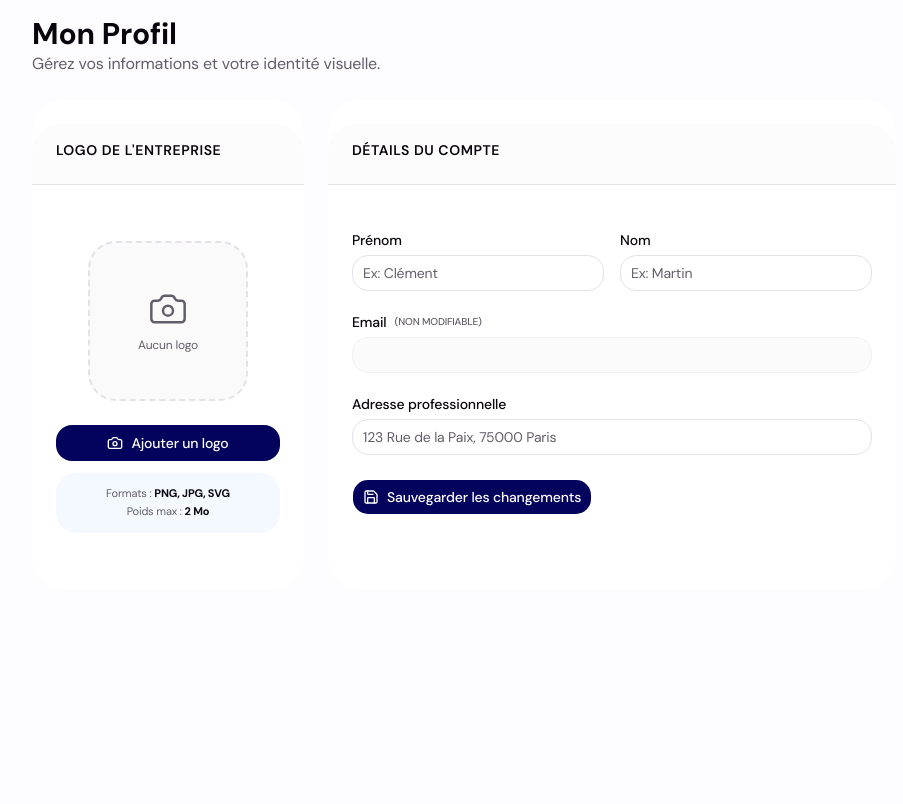
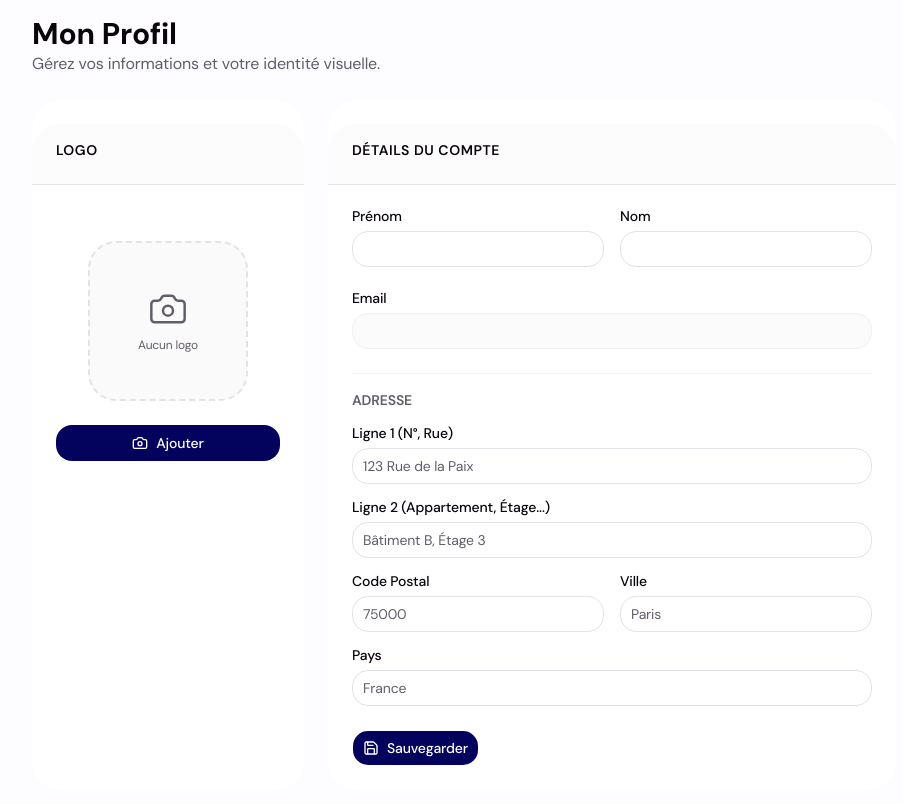
Before and after one commit to freelanceFlow/front, a Next.js app: page /profile in a window 1280 px wide. Shown: the whole page, without its empty margins (176-1079 px from the left). Built offline with nearby package versions, Linux system fonts and the light colour scheme; no server answers.

Commit message:
feat: update profile with full address fields and base64 logo #40

```diff
--- a/src/app/layout.tsx
+++ b/src/app/layout.tsx
@@ -5,6 +5,7 @@ import { cn } from '@/lib/utils';
 import { Sidebar } from '@/components/shared/sidebar';
 import { DM_Sans, JetBrains_Mono } from 'next/font/google';
 import { useEffect, useState } from 'react';
+import { Toaster } from 'sonner';
 
 const fontSans = DM_Sans({
   subsets: ['latin'],
@@ -78,6 +79,8 @@ export default function RootLayout({
         >
           <div className="mx-auto max-w-7xl">{children}</div>
         </main>
+
+        <Toaster position="top-right" richColors />
       </body>
     </html>
   );
--- a/src/app/profile/page.tsx
+++ b/src/app/profile/page.tsx
@@ -8,34 +8,45 @@ import { Card, CardHeader, CardTitle, CardContent } from '@/components/ui/card';
 import { Button } from '@/components/ui/button';
 import { Input } from '@/components/ui/input';
 import { Label } from '@/components/ui/label';
+import { toast } from 'sonner';
 import { Skeleton } from '@/components/ui/skeleton';
 import { Camera, Save, Loader2 } from 'lucide-react';
 
-const MAX_FILE_SIZE = 2 * 1024 * 1024; // 2MB
+const MAX_FILE_SIZE = 2 * 1024 * 1024;
 const ALLOWED_TYPES = ['image/jpeg', 'image/png', 'image/svg+xml'];
 
 export default function ProfilePage() {
   const { user, isLoading: authLoading, refreshUser } = useAuth();
   const [isUpdating, setIsUpdating] = useState(false);
   const [logoLoading, setLogoLoading] = useState(false);
+
+  // Étape 1 : On met à jour la structure du formulaire
   const [formData, setFormData] = useState({
     first_name: '',
     last_name: '',
     email: '',
-    adress: '',
+    address_line1: '',
+    address_line2: '',
+    zip_code: '',
+    city: '',
+    country: '',
   });
 
+  // Étape 2 : On mappe les nouveaux champs depuis l'objet user
   useEffect(() => {
-    if (user && !authLoading) {
-      setFormData((prev) => ({
-        ...prev,
+    if (user) {
+      setFormData({
         first_name: user.first_name || '',
         last_name: user.last_name || '',
         email: user.email || '',
-        adress: user.adress || '',
-      }));
+        address_line1: user.address_line1 || '',
+        address_line2: user.address_line2 || '',
+        zip_code: user.zip_code || '',
+        city: user.city || '',
+        country: user.country || '',
+      });
     }
-  }, [user, authLoading]);
+  }, [user]); // On simplifie la dépendance
 
   const handleUpdateProfile = async (e: React.FormEvent) => {
     e.preventDefault();
@@ -44,9 +55,16 @@ export default function ProfilePage() {
       const { data } = await authService.updateMe(formData);
       storageService.setUser(data);
       refreshUser();
-      alert('Profil mis à jour !');
-    } catch {
-      alert('Erreur lors de la mise à jour');
+      toast.success('Profil mis à jour !');
+    } catch (error: unknown) {
+      // On vérifie si l'erreur vient d'Axios pour extraire le message sans utiliser "any"
+      const errorMessage =
+        error && typeof error === 'object' && 'response' in error
+          ? (error as { response: { data: { message: string } } }).response
+              ?.data?.message
+          : 'Erreur lors de la mise à jour';
+
+      toast.error(errorMessage);
     } finally {
       setIsUpdating(false);
     }
@@ -56,85 +74,32 @@ export default function ProfilePage() {
     const file = e.target.files?.[0];
     if (!file) return;
 
-    // 1. Validation du Format
     if (!ALLOWED_TYPES.includes(file.type)) {
-      alert('Format non supporté. Utilisez JPG, PNG ou SVG.');
+      toast.error('Format non supporté. Utilisez JPG, PNG ou SVG.');
       return;
     }
 
-    // 2. Validation de la Taille
     if (file.size > MAX_FILE_SIZE) {
-      alert('Le fichier est trop lourd. Maximum 2MB autorisé.');
+      toast.error('Le fichier est trop lourd. Maximum 2MB autorisé.');
       return;
     }
 
     setLogoLoading(true);
     try {
       const { data } = await authService.uploadLogo(file);
-
-      // On met à jour l'utilisateur dans le stockage local pour refléter le changement
       if (user) {
-        storageService.setUser({ ...user, logo_url: data.logo_url });
+        storageService.setUser({ ...user, logo_data: data.logo_data });
       }
-
-      alert('Logo mis à jour avec succès !');
+      toast.success('Logo mis à jour avec succès !');
       window.location.reload();
     } catch {
-      alert("Erreur lors de l'upload du logo sur le serveur.");
+      toast.error("Erreur lors de l'upload du logo sur le serveur.");
     } finally {
       setLogoLoading(false);
     }
   };
 
-  if (authLoading) {
-    return (
-      <div className="mx-auto max-w-4xl space-y-6 p-4">
-        <div className="space-y-2">
-          <Skeleton className="h-10 w-48" />
-          <Skeleton className="h-4 w-64" />
-        </div>
-
-        <div className="grid grid-cols-1 gap-6 md:grid-cols-3">
-          <Card className="md:col-span-1">
-            <CardHeader>
-              <Skeleton className="h-4 w-24" />
-            </CardHeader>
-            <CardContent className="flex flex-col items-center gap-6 py-8">
-              <Skeleton className="h-40 w-40 rounded-xl" />
-              <Skeleton className="h-10 w-full" />
-            </CardContent>
-          </Card>
-
-          <Card className="md:col-span-2">
-            <CardHeader>
-              <Skeleton className="h-4 w-32" />
-            </CardHeader>
-            <CardContent className="space-y-6 py-6">
-              <div className="grid grid-cols-2 gap-4">
-                <div className="space-y-2">
-                  <Skeleton className="h-4 w-16" />
-                  <Skeleton className="h-10 w-full" />
-                </div>
-                <div className="space-y-2">
-                  <Skeleton className="h-4 w-16" />
-                  <Skeleton className="h-10 w-full" />
-                </div>
-              </div>
-              <div className="space-y-2">
-                <Skeleton className="h-4 w-24" />
-                <Skeleton className="h-10 w-full" />
-              </div>
-              <div className="space-y-2">
-                <Skeleton className="h-4 w-32" />
-                <Skeleton className="h-10 w-full" />
-              </div>
-              <Skeleton className="h-10 w-40" />
-            </CardContent>
-          </Card>
-        </div>
-      </div>
-    );
-  }
+  if (authLoading) return <ProfileSkeleton />;
 
   return (
     <div className="mx-auto max-w-4xl space-y-6 p-4">
@@ -148,19 +113,19 @@ export default function ProfilePage() {
       </header>
 
       <div className="grid grid-cols-1 gap-6 md:grid-cols-3">
-        {/* SECTION LOGO */}
+        {/* SECTION LOGO (Identique) */}
         <Card className="border-border/50 shadow-sm md:col-span-1">
           <CardHeader className="bg-muted/20 border-b py-4">
             <CardTitle className="text-sm font-semibold tracking-wider uppercase">
-              Logo de l&apos;entreprise
+              Logo
             </CardTitle>
           </CardHeader>
           <CardContent className="flex flex-col items-center gap-6 py-8">
             <div className="group border-border bg-muted/30 hover:border-primary/50 relative flex h-40 w-40 items-center justify-center overflow-hidden rounded-xl border-2 border-dashed transition-colors">
-              {user?.logo_url ? (
+              {user?.logo_data ? (
                 /* eslint-disable-next-line @next/next/no-img-element */
                 <img
-                  src={user.logo_url}
+                  src={user.logo_data}
                   alt="Logo"
                   className="h-full w-full object-contain p-2"
                 />
@@ -170,21 +135,19 @@ export default function ProfilePage() {
                   <span className="text-xs">Aucun logo</span>
                 </div>
               )}
-
               {logoLoading && (
                 <div className="bg-background/60 absolute inset-0 flex items-center justify-center backdrop-blur-sm">
                   <Loader2 className="text-primary animate-spin" size={24} />
                 </div>
               )}
             </div>
-
             <div className="w-full space-y-3">
               <Label
                 htmlFor="logo-upload"
                 className={`bg-primary text-primary-foreground flex w-full cursor-pointer items-center justify-center gap-2 rounded-md px-4 py-2 text-sm font-medium transition-opacity hover:opacity-90 ${logoLoading ? 'pointer-events-none opacity-50' : ''}`}
               >
                 <Camera size={16} />
-                {user?.logo_url ? 'Changer le logo' : 'Ajouter un logo'}
+                {user?.logo_data ? 'Changer' : 'Ajouter'}
               </Label>
               <Input
                 id="logo-upload"
@@ -194,37 +157,24 @@ export default function ProfilePage() {
                 onChange={handleLogoUpload}
                 disabled={logoLoading}
               />
-              <div className="rounded-lg bg-blue-500/5 p-3 text-center">
-                <p className="text-muted-foreground text-[11px] leading-relaxed">
-                  Formats :{' '}
-                  <strong className="text-foreground">PNG, JPG, SVG</strong>
-                  <br />
-                  Poids max : <strong className="text-foreground">2 Mo</strong>
-                </p>
-              </div>
             </div>
           </CardContent>
         </Card>
 
-        {/* SECTION INFOS */}
+        {/* SECTION INFOS (Mise à jour) */}
         <Card className="border-border/50 shadow-sm md:col-span-2">
           <CardHeader className="bg-muted/20 border-b py-4">
             <CardTitle className="text-sm font-semibold tracking-wider uppercase">
               Détails du compte
             </CardTitle>
           </CardHeader>
-          <CardContent className="py-6">
-            <form
-              key={user?.id || 'loading'}
-              onSubmit={handleUpdateProfile}
-              className="space-y-6"
-            >
+          <CardContent>
+            <form onSubmit={handleUpdateProfile} className="space-y-6">
               <div className="grid grid-cols-1 gap-4 sm:grid-cols-2">
                 <div className="space-y-2">
                   <Label htmlFor="first_name">Prénom</Label>
                   <Input
                     id="first_name"
-                    placeholder="Ex: Clément"
                     value={formData.first_name}
                     onChange={(e) =>
                       setFormData({ ...formData, first_name: e.target.value })
@@ -236,7 +186,6 @@ export default function ProfilePage() {
                   <Label htmlFor="last_name">Nom</Label>
                   <Input
                     id="last_name"
-                    placeholder="Ex: Martin"
                     value={formData.last_name}
                     onChange={(e) =>
                       setFormData({ ...formData, last_name: e.target.value })
@@ -247,35 +196,94 @@ export default function ProfilePage() {
               </div>
 
               <div className="space-y-2">
-                <Label htmlFor="email" className="flex items-center gap-2">
-                  Email{' '}
-                  <span className="text-muted-foreground text-[10px] uppercase">
-                    (Non modifiable)
-                  </span>
-                </Label>
+                <Label htmlFor="email">Email</Label>
                 <Input
                   id="email"
                   value={formData.email}
                   disabled
-                  className="bg-muted/50 cursor-not-allowed"
+                  className="bg-muted/50"
                 />
               </div>
 
-              <div className="space-y-2">
-                <Label htmlFor="adress">Adresse professionnelle</Label>
-                <Input
-                  id="adress"
-                  placeholder="123 Rue de la Paix, 75000 Paris"
-                  value={formData.adress}
-                  onChange={(e) =>
-                    setFormData({ ...formData, adress: e.target.value })
-                  }
-                />
+              {/* BLOC ADRESSE COMPLET */}
+              <div className="border-border/40 space-y-4 border-t pt-4">
+                <h3 className="text-muted-foreground text-sm font-semibold uppercase">
+                  Adresse
+                </h3>
+
+                <div className="space-y-2">
+                  <Label htmlFor="address_line1">Ligne 1 (N°, Rue)</Label>
+                  <Input
+                    id="address_line1"
+                    placeholder="123 Rue de la Paix"
+                    value={formData.address_line1}
+                    onChange={(e) =>
+                      setFormData({
+                        ...formData,
+                        address_line1: e.target.value,
+                      })
+                    }
+                  />
+                </div>
+
+                <div className="space-y-2">
+                  <Label htmlFor="address_line2">
+                    Ligne 2 (Appartement, Étage...)
+                  </Label>
+                  <Input
+                    id="address_line2"
+                    placeholder="Bâtiment B, Étage 3"
+                    value={formData.address_line2}
+                    onChange={(e) =>
+                      setFormData({
+                        ...formData,
+                        address_line2: e.target.value,
+                      })
+                    }
+                  />
+                </div>
+
+                <div className="grid grid-cols-2 gap-4">
+                  <div className="space-y-2">
+                    <Label htmlFor="zip_code">Code Postal</Label>
+                    <Input
+                      id="zip_code"
+                      placeholder="75000"
+                      value={formData.zip_code}
+                      onChange={(e) =>
+                        setFormData({ ...formData, zip_code: e.target.value })
+                      }
+                    />
+                  </div>
+                  <div className="space-y-2">
+                    <Label htmlFor="city">Ville</Label>
+                    <Input
+                      id="city"
+                      placeholder="Paris"
+                      value={formData.city}
+                      onChange={(e) =>
+                        setFormData({ ...formData, city: e.target.value })
+                      }
+                    />
+                  </div>
+                </div>
+
+                <div className="space-y-2">
+                  <Label htmlFor="country">Pays</Label>
+                  <Input
+                    id="country"
+                    placeholder="France"
+                    value={formData.country}
+                    onChange={(e) =>
+                      setFormData({ ...formData, country: e.target.value })
+                    }
+                  />
+                </div>
               </div>
 
               <Button
                 type="submit"
-                className="w-full gap-2 shadow-sm sm:w-auto"
+                className="w-full gap-2 sm:w-auto"
                 disabled={isUpdating}
               >
                 {isUpdating ? (
@@ -283,7 +291,7 @@ export default function ProfilePage() {
                 ) : (
                   <Save size={18} />
                 )}
-                Sauvegarder les changements
+                Sauvegarder
               </Button>
             </form>
           </CardContent>
@@ -292,3 +300,31 @@ export default function ProfilePage() {
     </div>
   );
 }
+
+// Extraction du Skeleton pour plus de clarté
+function ProfileSkeleton() {
+  return (
+    <div className="mx-auto max-w-4xl space-y-6 p-4">
+      <div className="space-y-2">
+        <Skeleton className="h-10 w-48" />
+        <Skeleton className="h-4 w-64" />
+      </div>
+      <div className="grid grid-cols-1 gap-6 md:grid-cols-3">
+        <Card className="md:col-span-1">
+          <CardContent className="flex flex-col items-center gap-6 py-8">
+            <Skeleton className="h-40 w-40 rounded-xl" />
+            <Skeleton className="h-10 w-full" />
+          </CardContent>
+        </Card>
+        <Card className="md:col-span-2">
+          <CardContent className="space-y-6 py-6">
+            <Skeleton className="h-10 w-full" />
+            <Skeleton className="h-10 w-full" />
+            <Skeleton className="h-24 w-full" />
+            <Skeleton className="h-10 w-40" />
+          </CardContent>
+        </Card>
+      </div>
+    </div>
+  );
+}
--- a/src/services/auth.service.ts
+++ b/src/services/auth.service.ts
@@ -19,12 +19,12 @@ export const authService = {
 
   getMe: () => api.get<User>('/auth/me'),
 
-  updateMe: (data: Partial<User>) => api.patch<User>('/auth/me', data),
+  updateMe: (data: Partial<User>) => api.put<User>('/auth/me', data),
 
   uploadLogo: (file: File) => {
     const formData = new FormData();
     formData.append('logo', file);
-    return api.post<{ logo_url: string }>('/auth/logo', formData, {
+    return api.post<{ logo_data: string }>('/auth/logo', formData, {
       headers: { 'Content-Type': 'multipart/form-data' },
     });
   },
```
Also changed, not shown: src/types/index.ts (+6 -2 lines).
